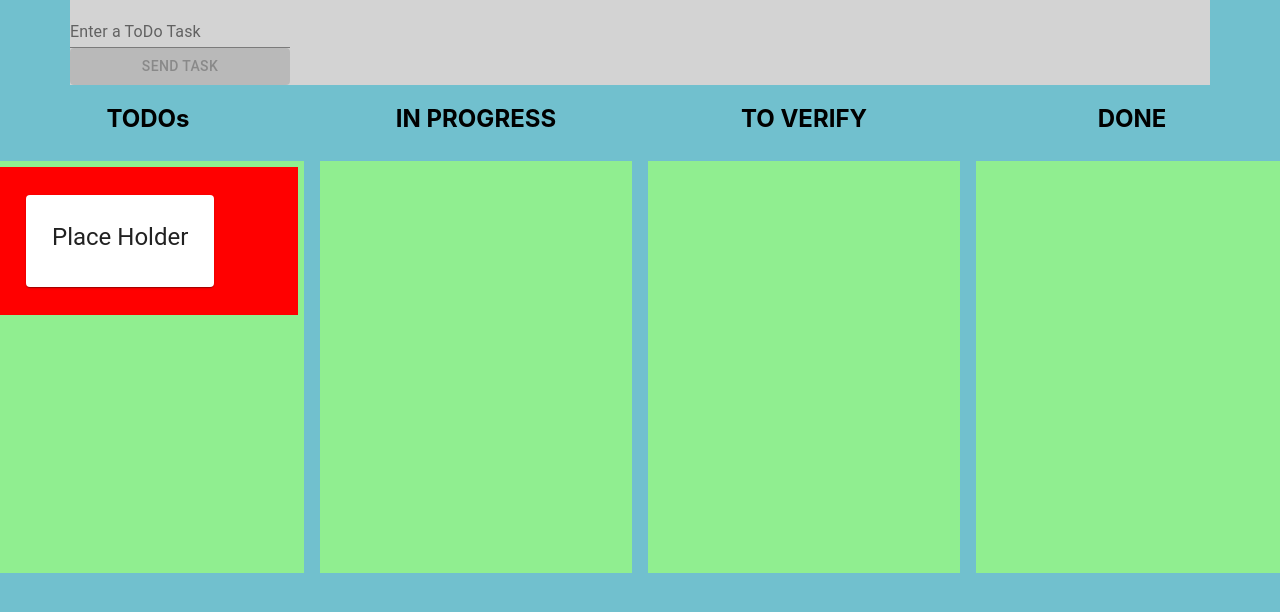
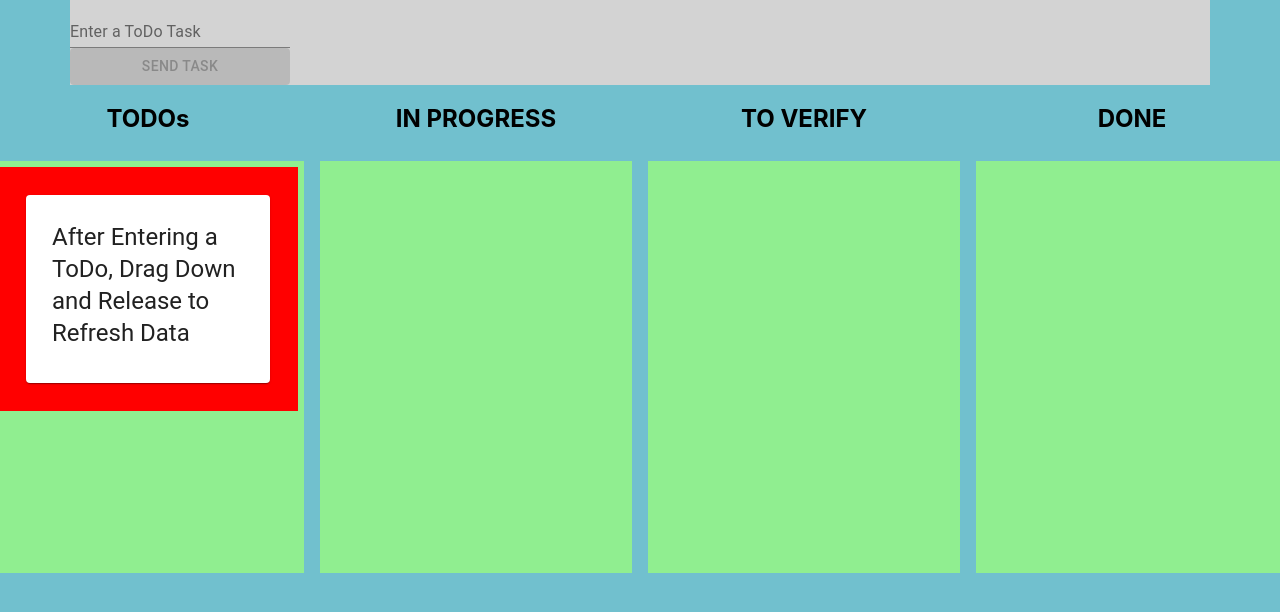
Before and after one commit to abenezer-molla/CS162-WebDev-Assignment, a React (Create React App) app in the folder kanban-board/: page / in a window 1280 px wide. Shown: the top 612 px of the page. Built offline with nearby package versions, Linux system fonts and the light colour scheme; no server answers; the database is empty; the HTML template or start-up script is replaced by a standard one.

Commit message:
Instructional Updates

```diff
--- a/kanban-board/src/App.js
+++ b/kanban-board/src/App.js
@@ -74,7 +74,7 @@ function App() {
 
 
   const [input, setInput] = useState('');
-  const [typedTasks, settypedTasks] = useState([{id: uuid(), text: "Place Holder"}]);
+  const [typedTasks, settypedTasks] = useState([{id: uuid(), text: "After Entering a ToDo, Drag Down and Release to Refresh Data"}]);
 
 
 
```
